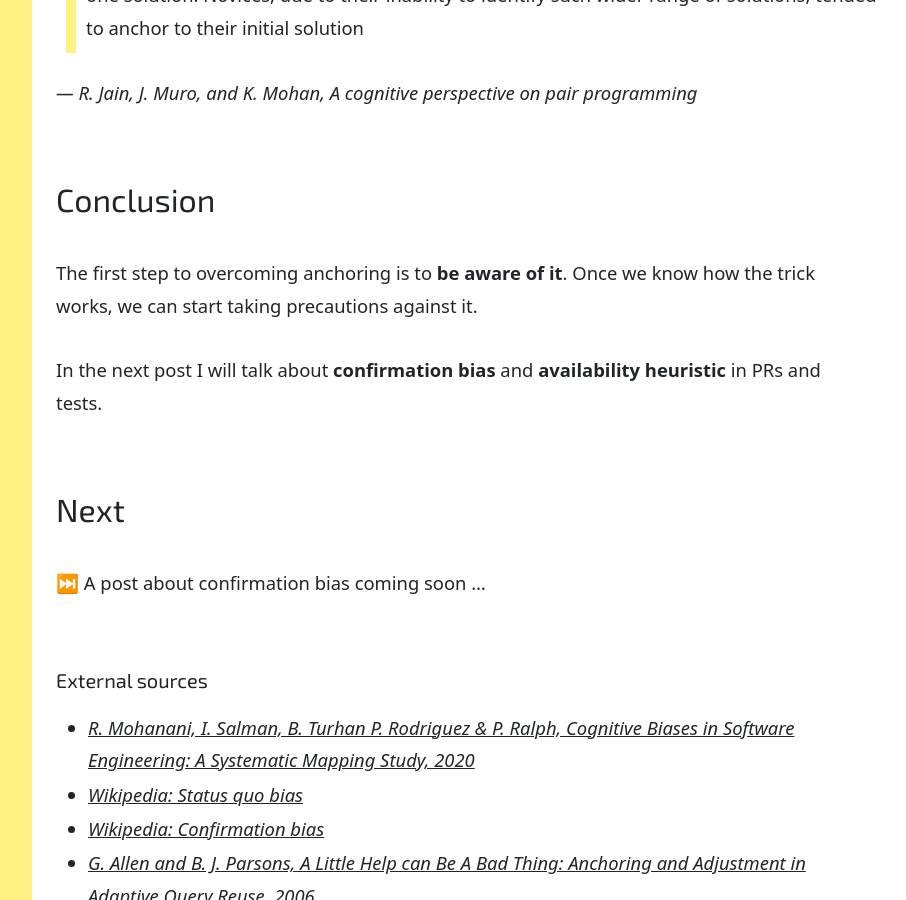
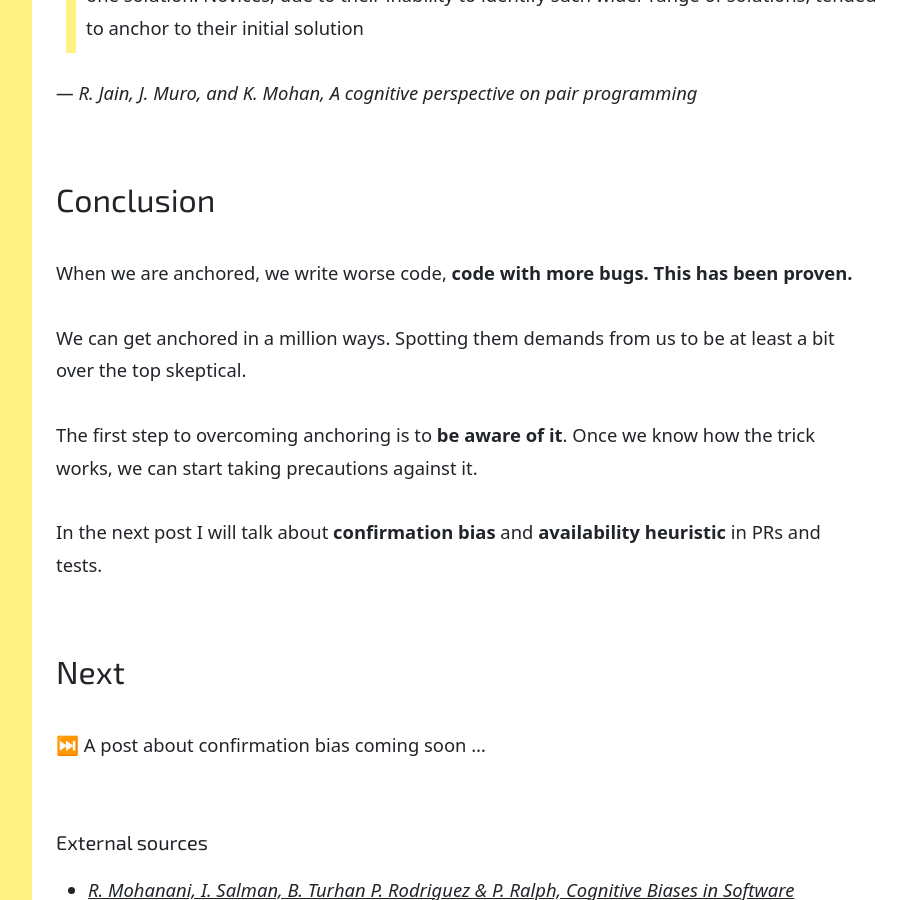
Before and after one commit to inesp/inesp.github.io, a Jekyll site: the page built from _posts/2025-07-21-blind-spots-in-code-part-I.md, in a window 1280 px wide and 900 px high, scrolled down 7390 px. Shown: the whole window, without its empty margins (288-1194 px from the left). Built offline with Jekyll 4.4.1, drawn with Linux system fonts in a browser that asks for light colours; nearby versions of some CDN libraries; some web fonts are replaced.

Commit message:
Change conclusion

```diff
--- a/_posts/2025-07-21-blind-spots-in-code-part-I.md
+++ b/_posts/2025-07-21-blind-spots-in-code-part-I.md
@@ -162,6 +162,10 @@ programming
 
 ## Conclusion
 
+When we are anchored, we write worse code, **code with more bugs. This has been proven.**
+
+We can get anchored in a million ways. Spotting them demands from us to be at least a bit over the top skeptical.
+
 The first step to overcoming anchoring is to **be aware of it**. Once we know how the trick works, we can start taking precautions against it.
 
 In the next post I will talk about **confirmation bias** and **availability heuristic** in PRs and tests.
```
